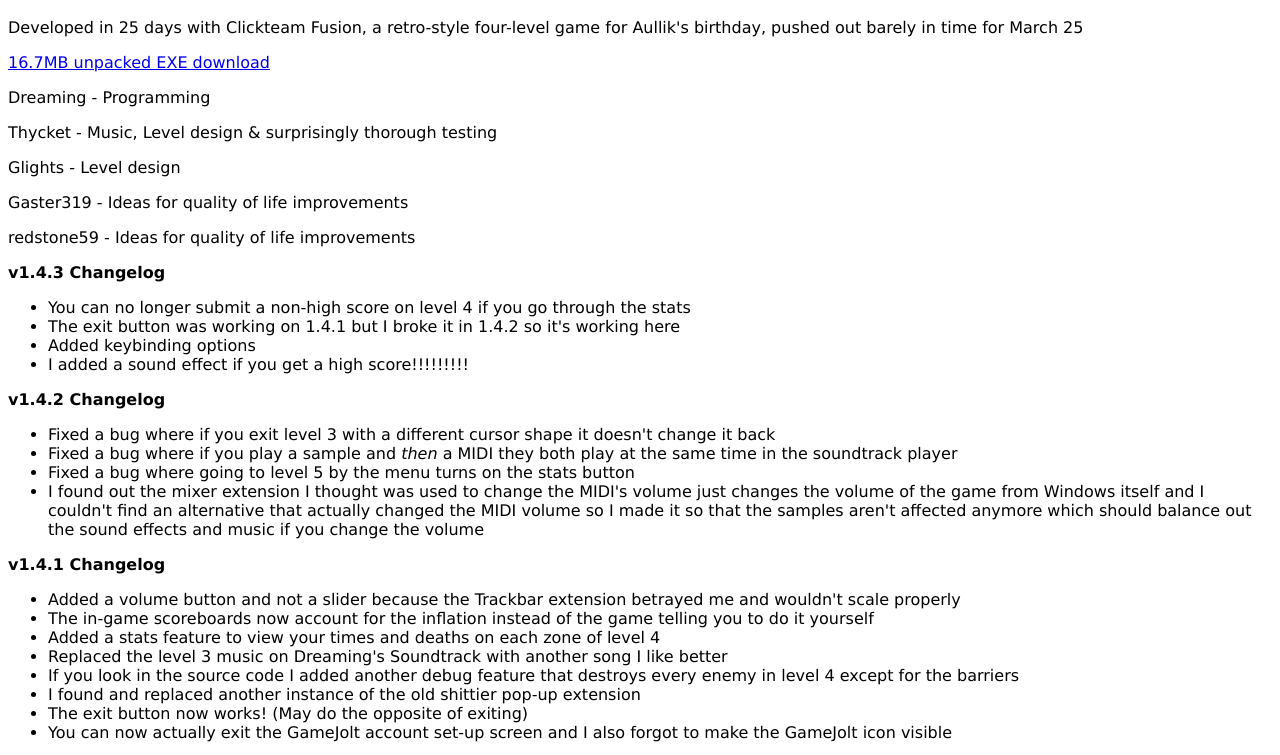
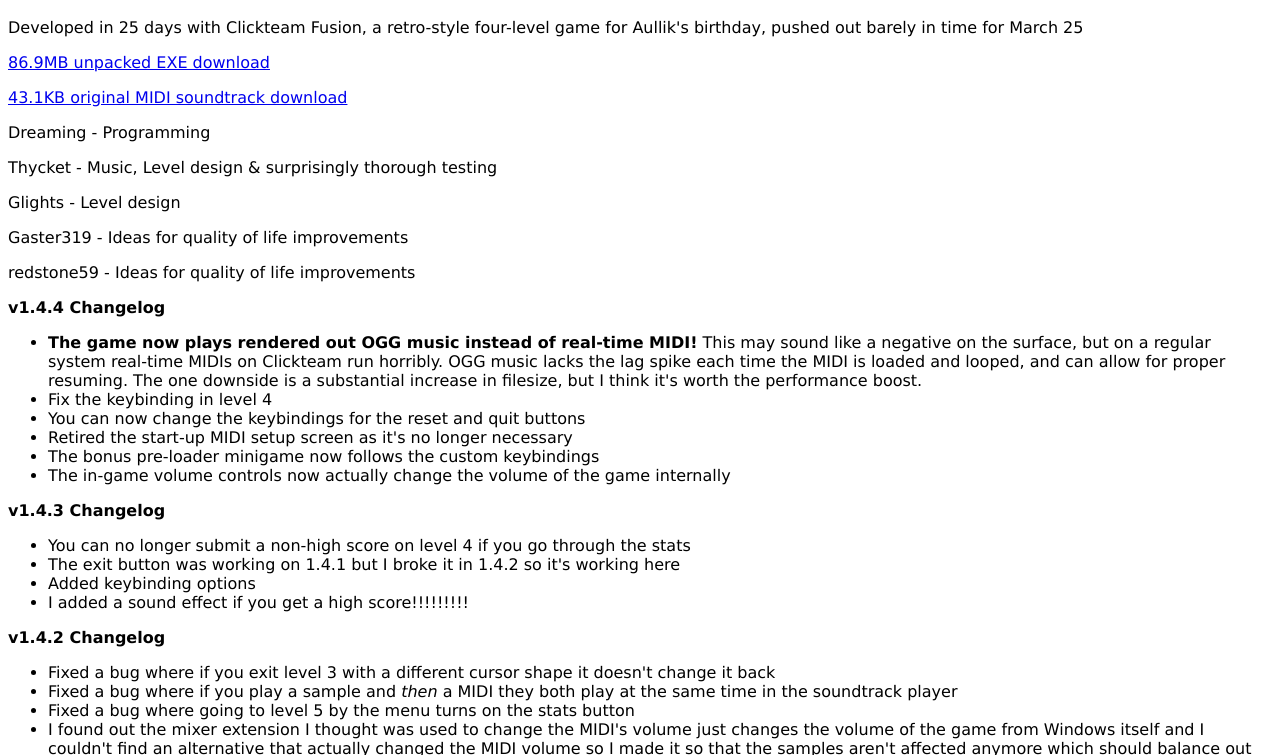
Before and after one commit to dreaming98/aullik, a plain HTML site: page index.html in a window 1280 px wide. Shown: the part 49-804 px from the top of the page. Drawn offline with Linux system fonts and the light colour scheme.

Commit message:
1.4.4 update

```diff
--- a/index.html
+++ b/index.html
@@ -10,8 +10,9 @@ body {font-family: verdana;}
 <body>
 
 <h1>Aullik's Adventure - The Definitive Aullik Video Game</h1>
-<p>Developed in 25 days with Clickteam Fusion, a retro-style four-level game for Aullik's birthday, pushed out barely in time for March 25</p><a href="Aullik's Adventure 1.4.3.zip">
-<p>16.7MB unpacked EXE download</a></p>
+<p>Developed in 25 days with Clickteam Fusion, a retro-style four-level game for Aullik's birthday, pushed out barely in time for March 25</p>
+<a href="Aullik's Adventure 1.4.4.zip"><p>86.9MB unpacked EXE download</a></p>
+<a href="Aullik's Adventure Soundtrack.zip"><p>43.1KB original MIDI soundtrack download</a></p>
 
 <p>Dreaming - Programming</p>
 <p>Thycket - Music, Level design & surprisingly thorough testing</p>
@@ -19,10 +20,19 @@ body {font-family: verdana;}
 <p>Gaster319 - Ideas for quality of life improvements</p>
 <p>redstone59 - Ideas for quality of life improvements</p>
 
+<b><p>v1.4.4 Changelog</p></b>
+<ul><li><b>The game now plays rendered out OGG music instead of real-time MIDI!</b> This may sound like a negative on the surface, but on a regular system real-time MIDIs on Clickteam run horribly. OGG music lacks the lag spike each time the MIDI is loaded and looped, and can allow for proper resuming. The one downside is a substantial increase in filesize, but I think it's worth the performance boost.</li>
+<li>Fix the keybinding in level 4</li>
+<li>You can now change the keybindings for the reset and quit buttons</li>
+<li>Retired the start-up MIDI setup screen as it's no longer necessary</li>
+<li>The bonus pre-loader minigame now follows the custom keybindings</li>
+<li>The in-game volume controls now actually change the volume of the game internally</li></ul>
+
 <b><p>v1.4.3 Changelog</p></b>
 <ul><li>You can no longer submit a non-high score on level 4 if you go through the stats</li>
 <li>The exit button was working on 1.4.1 but I broke it in 1.4.2 so it's working here</li>
-<li>Added keybinding options</li><li>I added a sound effect if you get a high score!!!!!!!!!</li></ul>
+<li>Added keybinding options</li>
+<li>I added a sound effect if you get a high score!!!!!!!!!</li></ul>
 
 <b><p>v1.4.2 Changelog</p></b>
 <ul><li>Fixed a bug where if you exit level 3 with a different cursor shape it doesn't change it back</li>
```
Also changed, not shown: 2 other files.
